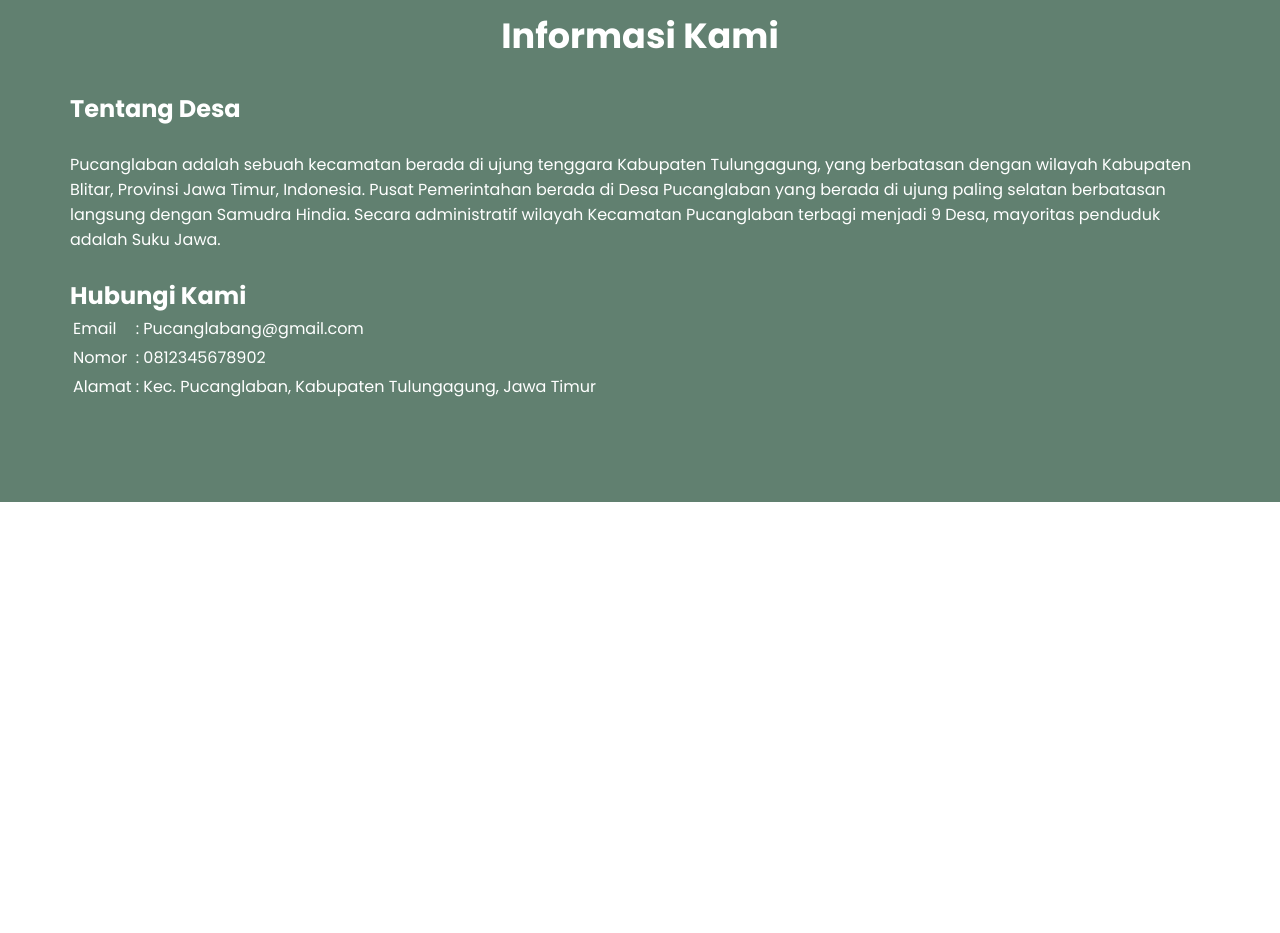
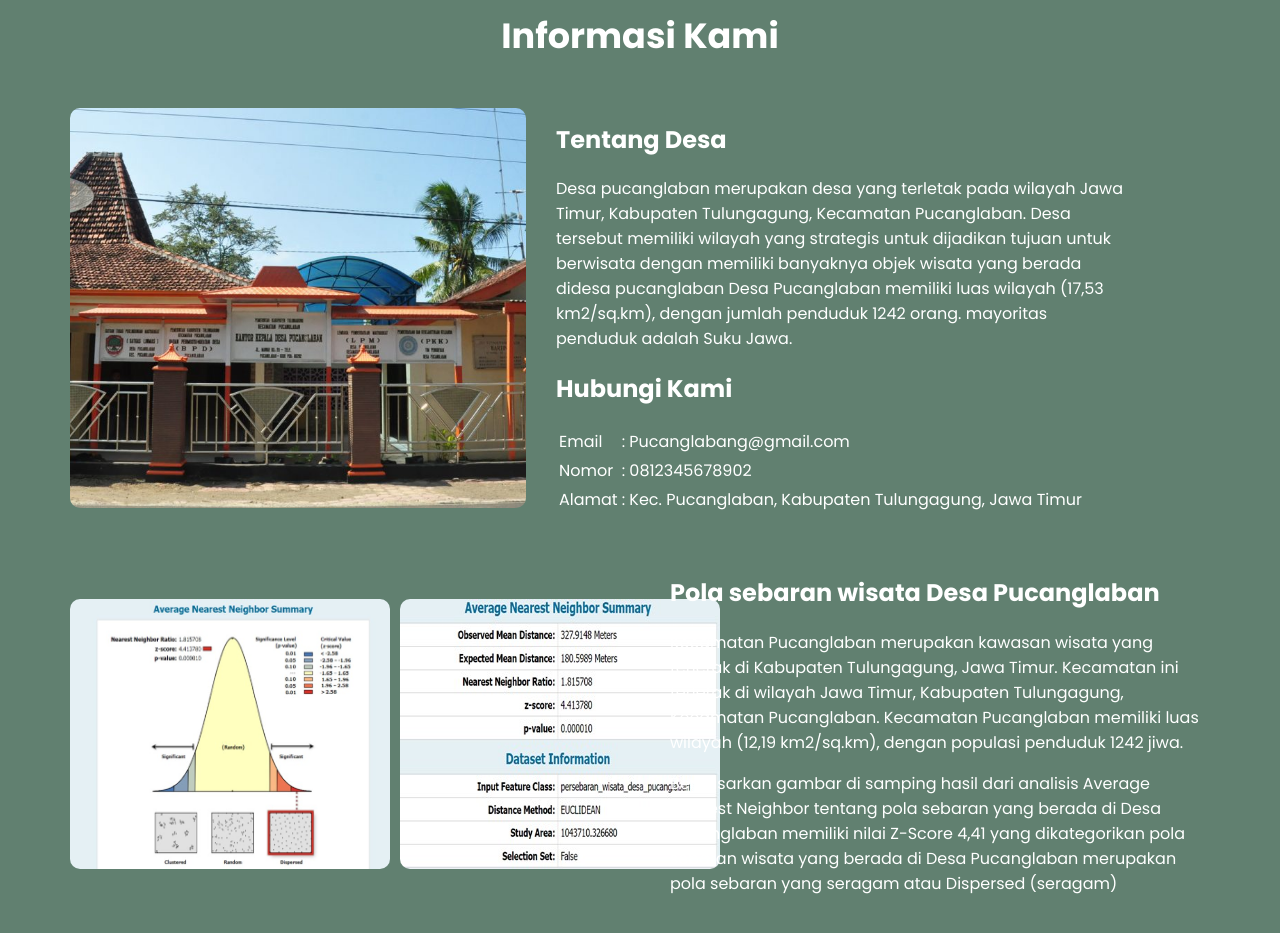
Before and after one commit to Aizenss/WisataPucanglaban, a plain HTML site: page index.html in a window 1280 px wide. Shown: the part 3840-4773 px from the top of the page. Before the commit the page ends 4342 px from the top, so only its background shows below. Drawn offline with nearby package versions, Linux system fonts and the light colour scheme.

Commit message:
add profile information

```diff
--- a/index.html
+++ b/index.html
@@ -25,16 +25,16 @@
         </div>
         <ul class="nav-links" id="nav-links">
             <li>
-                <a href="">Beranda</a>
+                <a href="#home">Beranda</a>
             </li>
             <li>
-                <a href="#">Destinasi</a>
+                <a href="#destination">Destinasi</a>
             </li>
             <li>
-                <a href="#">Lokasi</a>
+                <a href="#location">Lokasi</a>
             </li>
             <li>
-                <a href="#">Tentang Desa</a>
+                <a href="#profile">Tentang Desa</a>
             </li>
         </ul>
     </nav>
@@ -62,10 +62,11 @@
                 </div>
             </div>
         </section>
-        <section class="destination">
+        <section class="destination" id="destination">
             <div class="destination-text">
                 <h1 class="destination-title">Destinasi</h1>
-                <h2 class="destination-second-title">Inilah daftar destinasi yang wajib kamu kunjungi untuk pengalaman tak terlupakan!</h2>
+                <h2 class="destination-second-title">Inilah daftar destinasi yang wajib kamu kunjungi untuk pengalaman
+                    tak terlupakan!</h2>
             </div>
             <div class="destination-card">
                 <div class="card-destination">
@@ -143,7 +144,7 @@
                 </div>
             </div>
         </section>
-        <section class="location">
+        <section class="location" id="location">
             <h1 class="location-title">Lokasi</h1>
             <div id="map" class="maps"></div>
         </section>
@@ -152,13 +153,16 @@
                 Informasi Kami
             </h1>
             <div class="information-profile">
-                <div class="profile-text">
+                <div class="profile-description">
+                    <img class="image-description-village" src="asset/kantor_desa.jpg" alt="Pucanglaban">
+                    <div class="text-village">
                         <h2>Tentang Desa</h2>
                         <p>
-                        Pucanglaban adalah sebuah kecamatan berada di ujung tenggara Kabupaten Tulungagung, yang
-                        berbatasan dengan wilayah Kabupaten Blitar, Provinsi Jawa Timur, Indonesia. Pusat Pemerintahan
-                        berada di Desa Pucanglaban yang berada di ujung paling selatan berbatasan langsung dengan
-                        Samudra Hindia. Secara administratif wilayah Kecamatan Pucanglaban terbagi menjadi 9 Desa,
+                            Desa pucanglaban merupakan desa yang terletak pada wilayah Jawa Timur, Kabupaten
+                            Tulungagung, Kecamatan Pucanglaban. Desa tersebut memiliki wilayah yang strategis untuk
+                            dijadikan tujuan untuk berwisata dengan memiliki banyaknya objek wisata yang berada didesa
+                            pucanglaban Desa Pucanglaban memiliki luas wilayah (17,53 km2/sq.km), dengan jumlah penduduk
+                            1242 orang.
                             mayoritas penduduk adalah Suku Jawa.
                         </p>
                         <div class="contact">
@@ -176,8 +180,26 @@
                                     <td>Alamat</td>
                                     <td>: Kec. Pucanglaban, Kabupaten Tulungagung, Jawa Timur</td>
                                 </tr>
-
                             </table>
+                        </div>
+                    </div>
+                </div>
+                <div class="profile-description">
+                    <div class="image-pola">
+                        <img src="asset/grafik.jpg" alt="grafik">
+                        <img src="asset/table.jpg" alt="table">
+                    </div>
+                    <div class="text-village">
+                        <h2>Pola sebaran wisata Desa Pucanglaban</h2>
+                        <p>
+                            Kecamatan Pucanglaban merupakan kawasan wisata yang terletak di Kabupaten Tulungagung, Jawa
+                            Timur. Kecamatan ini terletak di wilayah Jawa Timur, Kabupaten Tulungagung, Kecamatan
+                            Pucanglaban. Kecamatan Pucanglaban memiliki luas wilayah (12,19 km2/sq.km), dengan
+                            populasi penduduk 1242 jiwa.
+                        </p>
+                        <p>
+                            Berdasarkan gambar di samping hasil dari analisis Average Nearest Neighbor tentang pola sebaran yang berada di Desa Pucanglaban memiliki nilai Z-Score 4,41 yang dikategorikan pola sebaran wisata yang berada di Desa Pucanglaban merupakan pola sebaran yang seragam atau Dispersed (seragam)
+                        </p>
                     </div>
                 </div>
             </div>
--- a/style.css
+++ b/style.css
@@ -251,6 +251,39 @@ main{
     padding-bottom: 100px;
     color: #fff;
 }
+.profile-description{
+    display: flex;
+    align-items: center;
+    gap: 30px;
+    margin: 40px 0px;
+}
+.image-pola{
+    display: flex;
+    width: 50%;
+    gap: 10px;
+}
+.text-village{
+    width: 50%;
+}
+.image-pola img{
+    width: 320px;
+    height: 270px;
+    border-radius: 10px;
+    -webkit-border-radius: 10px;
+    -moz-border-radius: 10px;
+    -ms-border-radius: 10px;
+    -o-border-radius: 10px;
+}
+.image-description-village{
+    width: 40%;
+    height: 400px;
+    object-fit: cover;
+    border-radius: 10px;
+    -webkit-border-radius: 10px;
+    -moz-border-radius: 10px;
+    -ms-border-radius: 10px;
+    -o-border-radius: 10px;
+}
 .profile-title{
     font-size: 35px;
     font-weight: 700;
@@ -262,9 +295,6 @@ main{
     display: flex;
     flex-direction: column;
     gap: 10px;
-}
-.profile-text h2{
-    margin: 0;
 }
 .item-contact{
     gap: 20px;
@@ -427,6 +457,20 @@ main{
         flex-direction: column-reverse;
         margin-top: 60px;
     }
+    .profile-description{
+        flex-direction: column;
+    }
+    .image-description-village{
+        width: 100%;
+    }
+    .text-village{
+        width: 100%;
+    }
+    .image-pola{
+        flex-direction: column;
+        width: 100%;
+        align-items: center;
+    }
     .profile-text{
         max-width:  100%;
         justify-content: center;
```
Also changed, not shown: asset/grafik.jpg (added), asset/kantor_desa.jpg (added), asset/table.jpg (added). Lines whose indentation alone changed are shown as unchanged.
